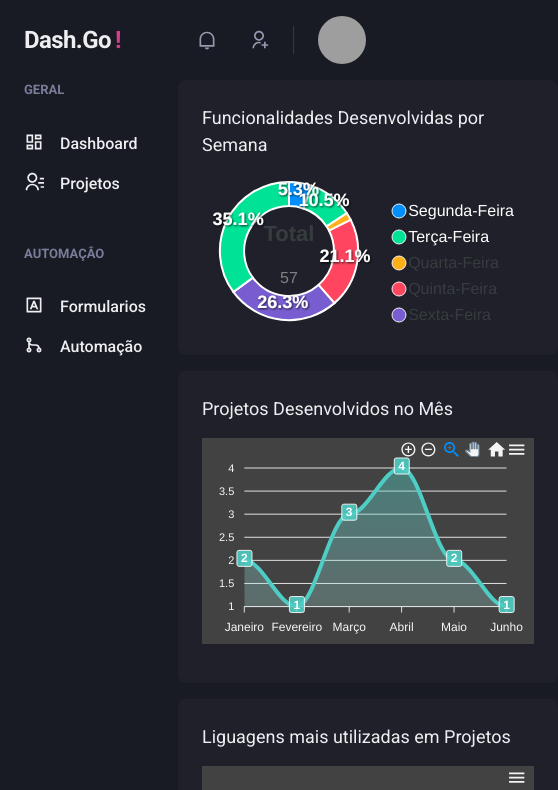
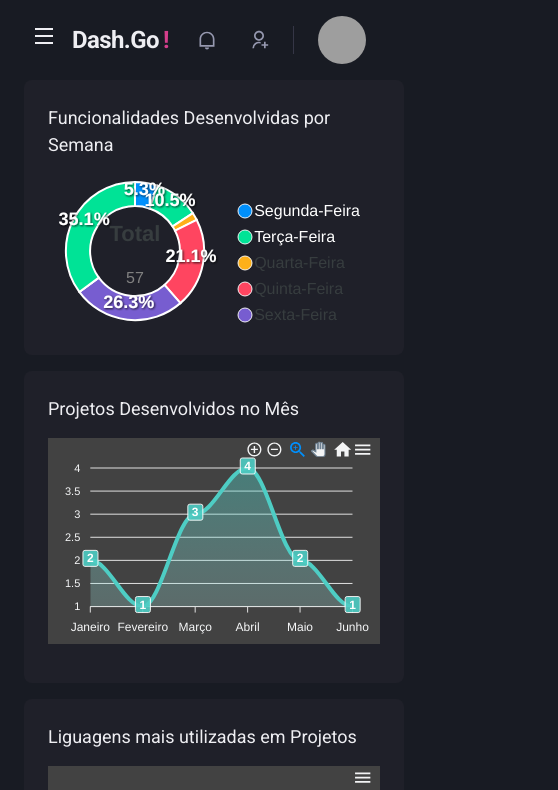
Before and after one commit to salvatoreDeploy/projeto-dash-go, a Next.js app: page /dashboard in a window 390 px wide. Shown: the top 790 px of the page, 558 px wide, since content can reach past the window. Built offline with nearby package versions, Linux system fonts and the light colour scheme; grey boxes are pictures that could not be loaded.

Commit message:
Responsive Sidebar component

```diff
--- a/src/components/Header/index.tsx
+++ b/src/components/Header/index.tsx
@@ -1,10 +1,14 @@
-import { Flex, useBreakpointValue } from "@chakra-ui/react";
+import { Flex, Icon, IconButton, useBreakpointValue } from "@chakra-ui/react";
 import { Profile } from "./Profile";
 import { NotificationNav } from "./NotificatioNav";
 import { SearchBox } from "./SearchBox";
 import { Logo } from "./Logo";
+import { useSidebarDrawer } from "../../context/SidebarDrawerContext";
+import { RiMenLine, RiMenuLine } from "react-icons/ri";
 
 export default function Header() {
+  const { onOpen } = useSidebarDrawer();
+
   const isWideVersion = useBreakpointValue({ base: false, lg: true });
 
   return (
@@ -18,6 +22,16 @@
       px="6"
       align="center"
     >
+      {!isWideVersion && (
+        <IconButton
+          icon={<Icon as={RiMenuLine} />}
+          fontSize="24"
+          variant="unstyled"
+          onClick={onOpen}
+          aria-label="Open Menu Navigation"
+          mr="2"
+        ></IconButton>
+      )}
       <Logo />
       {isWideVersion && <SearchBox />}
       <Flex align="center" ml="auto">
--- /dev/null
+++ b/src/components/Sidebar/SideBarNav.tsx
@@ -0,0 +1,19 @@
+import { Stack } from "@chakra-ui/react";
+import { NavSection } from "./NavSection";
+import { NavLink } from "./NavLink";
+import { RiContactsLine, RiDashboardLine, RiGitMergeLine, RiInputMethodLine } from "react-icons/ri";
+
+export function SideBarNav() {
+  return (
+    <Stack spacing="12" align="flex-start">
+      <NavSection title="GERAL">
+        <NavLink icon={RiDashboardLine}>Dashboard</NavLink>
+        <NavLink icon={RiContactsLine}>Projetos</NavLink>
+      </NavSection>
+      <NavSection title="AUTOMAÇÂO">
+        <NavLink icon={RiInputMethodLine}>Formularios</NavLink>
+        <NavLink icon={RiGitMergeLine}>Automação</NavLink>
+      </NavSection>
+    </Stack>
+  );
+}
--- a/src/components/Sidebar/index.tsx
+++ b/src/components/Sidebar/index.tsx
@@ -1,26 +1,39 @@
-import { Box, Icon, Link, Stack, Text } from "@chakra-ui/react";
 import {
-  RiContactsLine,
-  RiDashboardLine,
-  RiGitMergeLine,
-  RiInputMethodLine,
-} from "react-icons/ri";
-import { NavSection } from "./NavSection";
-import { NavLink } from "./NavLink";
+  Box,
+  Drawer,
+  DrawerBody,
+  DrawerCloseButton,
+  DrawerContent,
+  DrawerHeader,
+  DrawerOverlay,
+  useBreakpointValue,
+} from "@chakra-ui/react";
+import { SideBarNav } from "./SideBarNav";
+import { useSidebarDrawer } from "../../context/SidebarDrawerContext";
 
 export function Sidebar() {
+  const { isOpen, onClose } = useSidebarDrawer();
+  const isDrawerSideBar = useBreakpointValue({ base: true, lg: false });
+
+  if (isDrawerSideBar) {
+    return (
+      <Drawer isOpen={isOpen} onClose={onClose} placement="left">
+        <DrawerOverlay>
+          <DrawerContent p="4">
+            <DrawerCloseButton mt="6" />
+            <DrawerHeader>Menu</DrawerHeader>
+            <DrawerBody>
+              <SideBarNav />
+            </DrawerBody>
+          </DrawerContent>
+        </DrawerOverlay>
+      </Drawer>
+    );
+  }
+
   return (
     <Box as="aside" w="64" mr="8">
-      <Stack spacing="12" align="flex-start">
-        <NavSection title="GERAL">
-          <NavLink icon={RiDashboardLine}>Dashboard</NavLink>
-          <NavLink icon={RiContactsLine}>Projetos</NavLink>
-        </NavSection>
-        <NavSection title="AUTOMAÇÂO">
-          <NavLink icon={RiInputMethodLine}>Formularios</NavLink>
-          <NavLink icon={RiGitMergeLine}>Automação</NavLink>
-        </NavSection>
-      </Stack>
+      <SideBarNav />
     </Box>
   );
 }
--- /dev/null
+++ b/src/context/SidebarDrawerContext.tsx
@@ -0,0 +1,31 @@
+/* eslint-disable react-hooks/exhaustive-deps */
+import { UseDisclosureReturn, useDisclosure } from "@chakra-ui/react";
+import { useRouter } from "next/router";
+import React, { ReactNode, createContext, useContext, useEffect } from "react";
+
+interface SideBarDrawerProviderProps {
+  children: ReactNode;
+}
+
+type SideBarDrawerContextData = UseDisclosureReturn;
+
+const SideBarDrawerContext = createContext({} as SideBarDrawerContextData);
+
+export function SideBarDrawerProvider({
+  children,
+}: SideBarDrawerProviderProps) {
+  const disclosure = useDisclosure();
+  const router = useRouter();
+
+  useEffect(() => {
+    disclosure.onClose();
+  }, [router.asPath]);
+
+  return (
+    <SideBarDrawerContext.Provider value={disclosure}>
+      {children}
+    </SideBarDrawerContext.Provider>
+  );
+}
+
+export const useSidebarDrawer = () => useContext(SideBarDrawerContext);
--- a/src/pages/_app.tsx
+++ b/src/pages/_app.tsx
@@ -2,11 +2,14 @@
 import React from "react";
 import { ChakraProvider } from "@chakra-ui/react";
 import { theme } from "../styles/theme";
+import { SideBarDrawerProvider } from "../context/SidebarDrawerContext";
 
 function MyApp({ Component, pageProps }: AppProps) {
   return (
     <ChakraProvider theme={theme}>
-      <Component {...pageProps} />
+      <SideBarDrawerProvider>
+        <Component {...pageProps} />
+      </SideBarDrawerProvider>
     </ChakraProvider>
   );
 }
```
